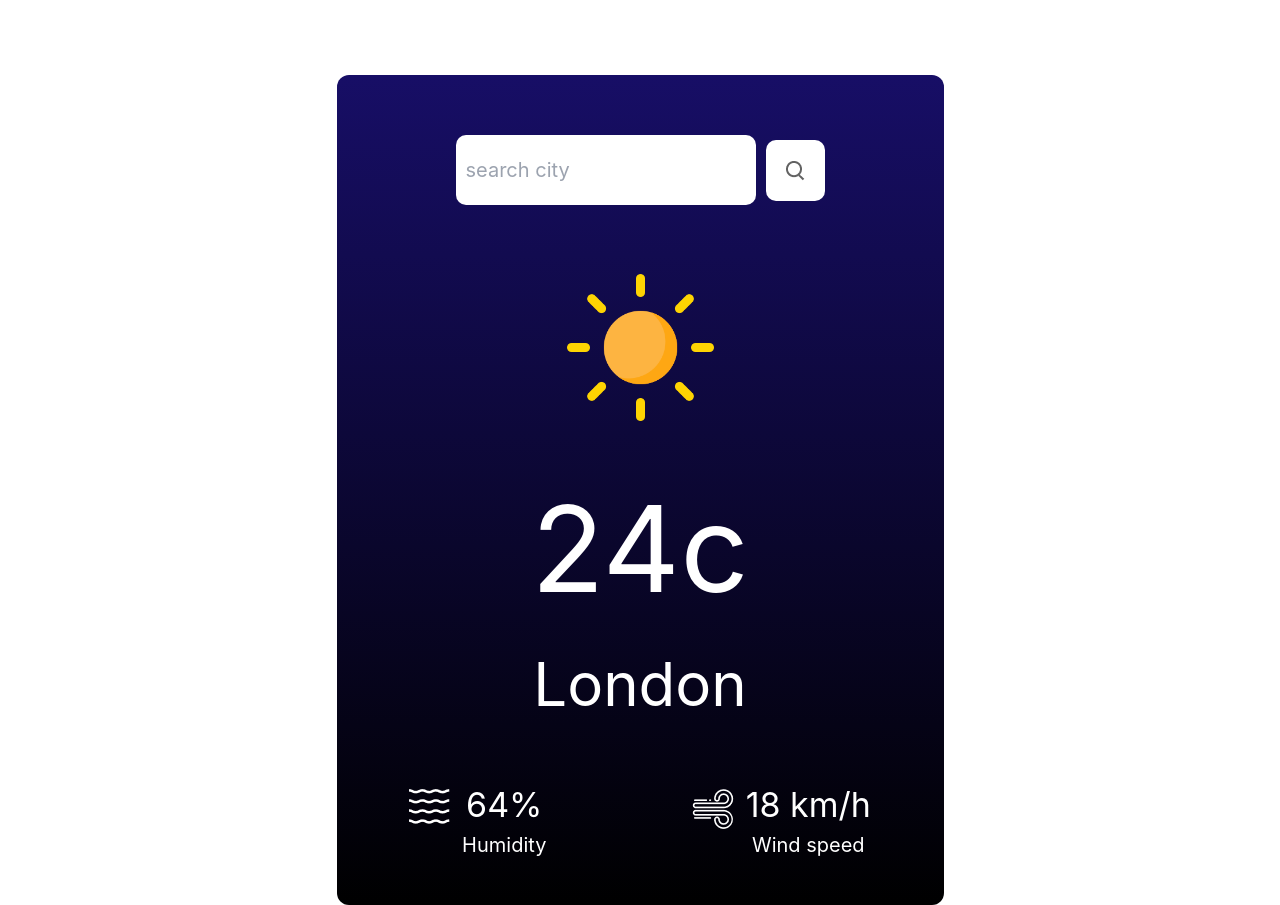
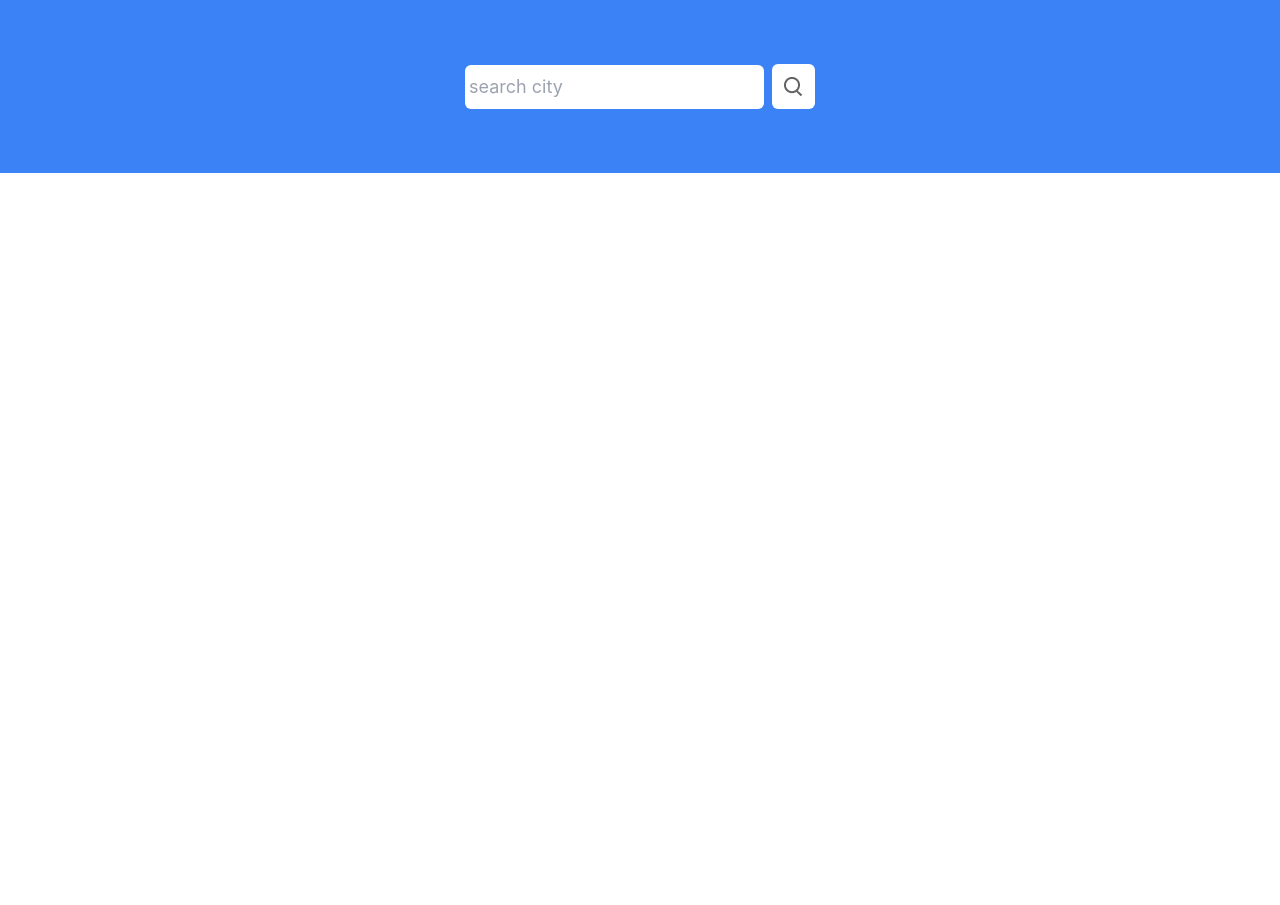
Before and after one commit to iamaliataie/react-weather-app, a React (Create React App) app: page / in a window 1280 px wide. After the commit the page ends 800 px from the top, so only its background shows below. Built offline with nearby package versions, Linux system fonts and the light colour scheme.

Commit message:
styling using tailwindcss

```diff
--- a/src/Components/WeatherApp/WeatherApp.css
+++ b/src/Components/WeatherApp/WeatherApp.css
@@ -1,13 +1,13 @@
-.container {
+/* .container {
     width: 607px;
     height: 830px;
     margin: auto;
     margin-top: 75px;
     border-radius: 12px;
     background-image: linear-gradient(180deg, #170e66 0%, #000000 100%);
-}
+} */
 
-.topbar {
+/* .topbar {
     padding-top: 60px ;
     display: flex;
     align-items: center;
@@ -15,7 +15,7 @@
     gap: 10px;
     width: 80%;
     margin: 0 auto;
-}
+} */
 
 .topbar input {
     padding: 20px 10px;
--- a/src/Components/WeatherApp/WeatherApp.jsx
+++ b/src/Components/WeatherApp/WeatherApp.jsx
@@ -49,12 +49,14 @@ const WeatherApp = () => {
 
 
   return (
-    <div className='container'>
-        <div className="topbar">
-            <input type="text" placeholder='search city' id='search'/>
-            <img src={search} alt="" className='search-icon' onClick={()=>searchButton()}/>
+    <div className='bg-blue-500 py-16'>
+        <div className="flex items-center justify-between w-[350px] mx-auto space-x-2">
+            <input type="text"
+            className="flex-1 p-1 py-2 rounded-md text-lg outline-none"
+            placeholder='search city' id='search'/>
+            <img src={search} alt="" className='bg-white p-3 rounded-md' onClick={()=>searchButton()}/>
         </div>
-        <div className="weather-image">
+        {/* <div className="weather-image">
             <img src={wIcon} alt="" />
         </div>
         <div className="weather-temp" id='temp'>24c</div>
@@ -74,7 +76,7 @@ const WeatherApp = () => {
                     <div className="text">Wind speed</div>
                 </div>
             </div>
-        </div>
+        </div> */}
     </div>
   )
 }
```
